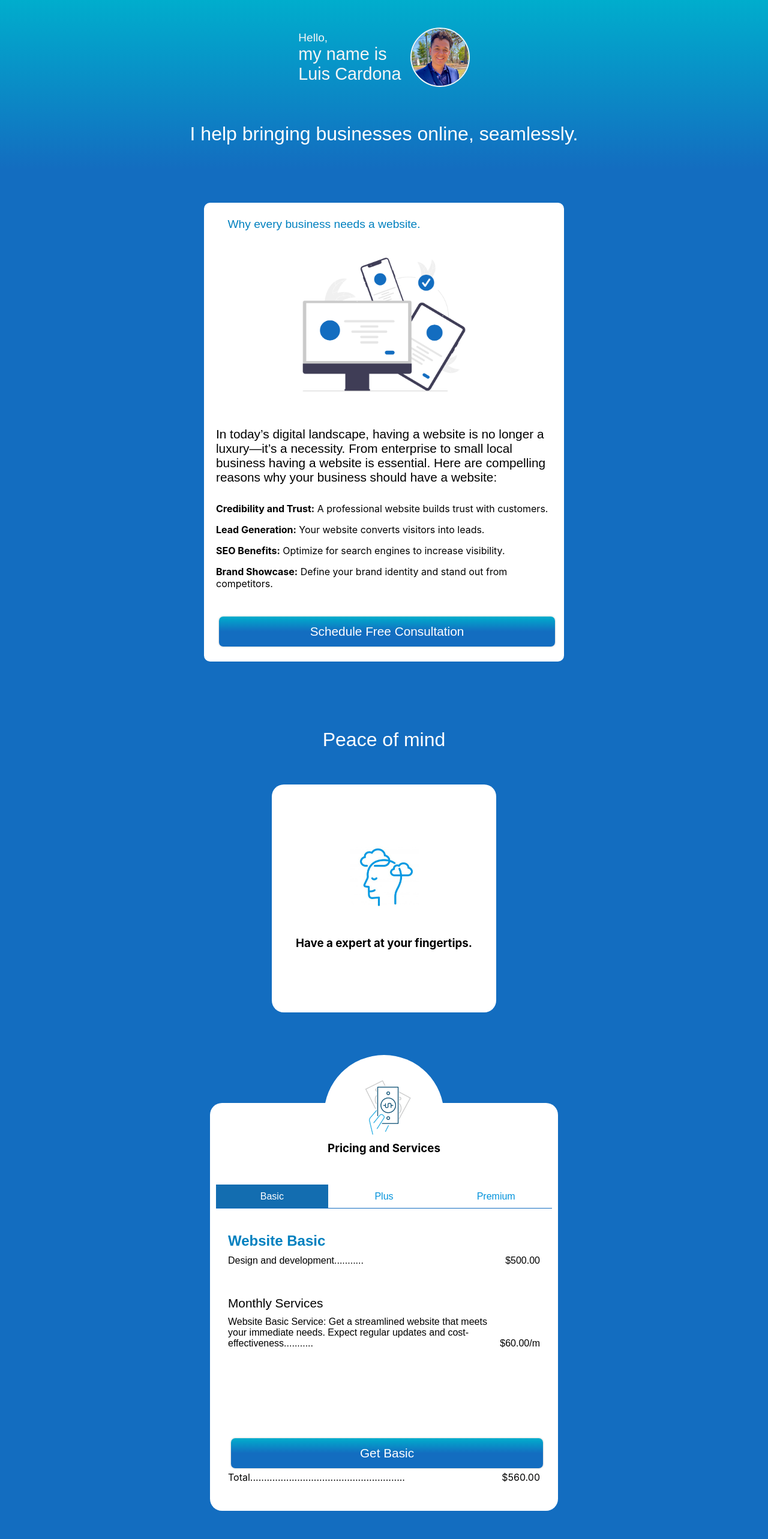
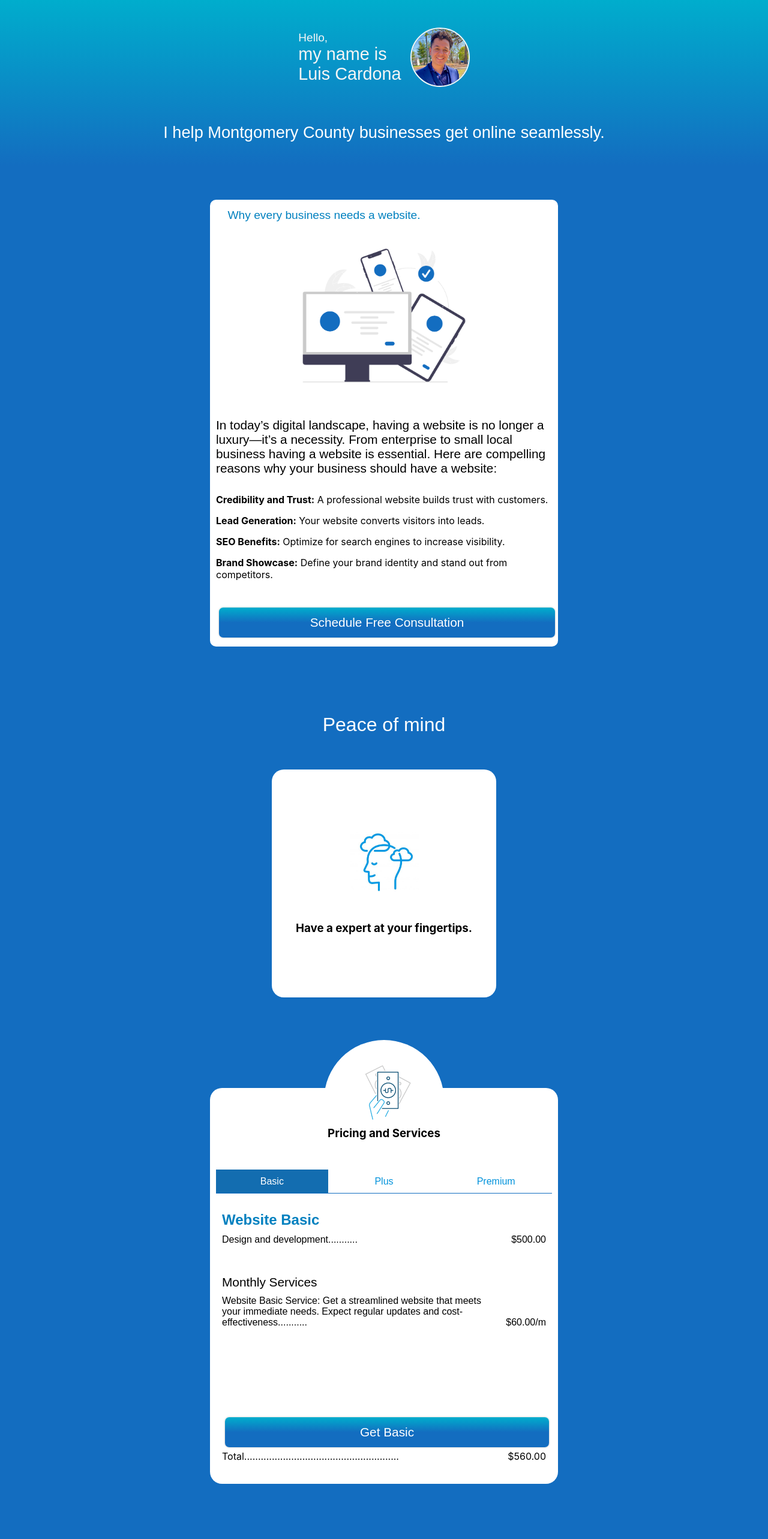
Before and after one commit to louieLouie117/react-portfolio, a React (Create React App) app in the folder client/: page / in a window 1280 px wide. Shown: the top 2566 px of the page at 60% size. Built offline with nearby package versions, Linux system fonts and the light colour scheme.

Commit message:
PriceTotalUpdated

```diff
--- a/client/src/components/LandingPage/HeroBanner.jsx
+++ b/client/src/components/LandingPage/HeroBanner.jsx
@@ -85,7 +85,7 @@ const ContactMeHandler = e =>{
                   <img id="PortfolioImg" src="/img/PortfolioPhoto350.png" alt="" />
                   </div>
                   <footer>
-                  <h2>I help bringing businesses online, seamlessly.</h2>
+                  <h2>I help Montgomery County businesses get online seamlessly.</h2>
 
 
 
--- a/client/src/components/LandingPage/Services.jsx
+++ b/client/src/components/LandingPage/Services.jsx
@@ -94,6 +94,8 @@ const premiumServiceHandler = () => {
     // set purchase button text
     setPurchaseBTNText('Get Premium');
 
+    // total amount
+    setTotalAmount('$6,740.00');
 
    // analytics integration
     setAnalyticsIntegration({display: 'grid'});
--- a/client/src/components/LandingPage/WorkExperience.jsx
+++ b/client/src/components/LandingPage/WorkExperience.jsx
@@ -26,7 +26,7 @@ function WorkExperience(props) {
 
         <div className="cardItems">
 
-          <h1>Client Portfolio</h1>
+          <h1>Portfolio</h1>
 
                   <ul>
                   <li>
--- a/client/src/modules/LandingPageStyles.css
+++ b/client/src/modules/LandingPageStyles.css
@@ -831,7 +831,7 @@ html{
 
   .myHeader-container>header>footer>h2{
     color: white;
-    font: 2em sans-serif;
+    font: 1.7em sans-serif;
     padding: 30px;
   }
 
--- a/client/src/modules/ServicesStyles.css
+++ b/client/src/modules/ServicesStyles.css
@@ -22,7 +22,7 @@
     display: grid;
     row-gap: 10px;
     background-color: white;
-    padding: 20px;
+    padding: 10px;
     border-radius: 10px;
     align-content: flex-start;
     max-width: 35em;
@@ -141,8 +141,9 @@
 
 .pricing-container{
     display: grid;
-    grid-template-columns: 8fr 1fr;
+    grid-template-columns: 1fr 100px;
     justify-content: flex-start;
+    row-gap: 10px;
 
 
 }
```
